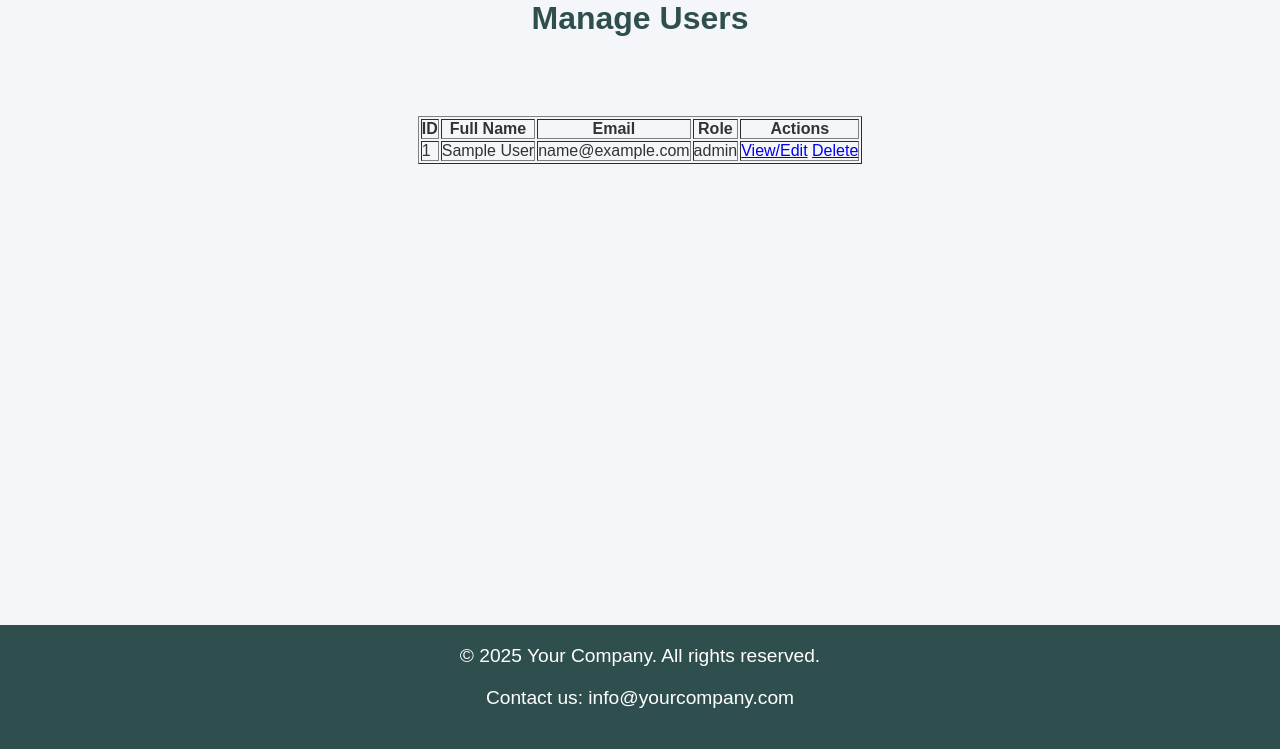
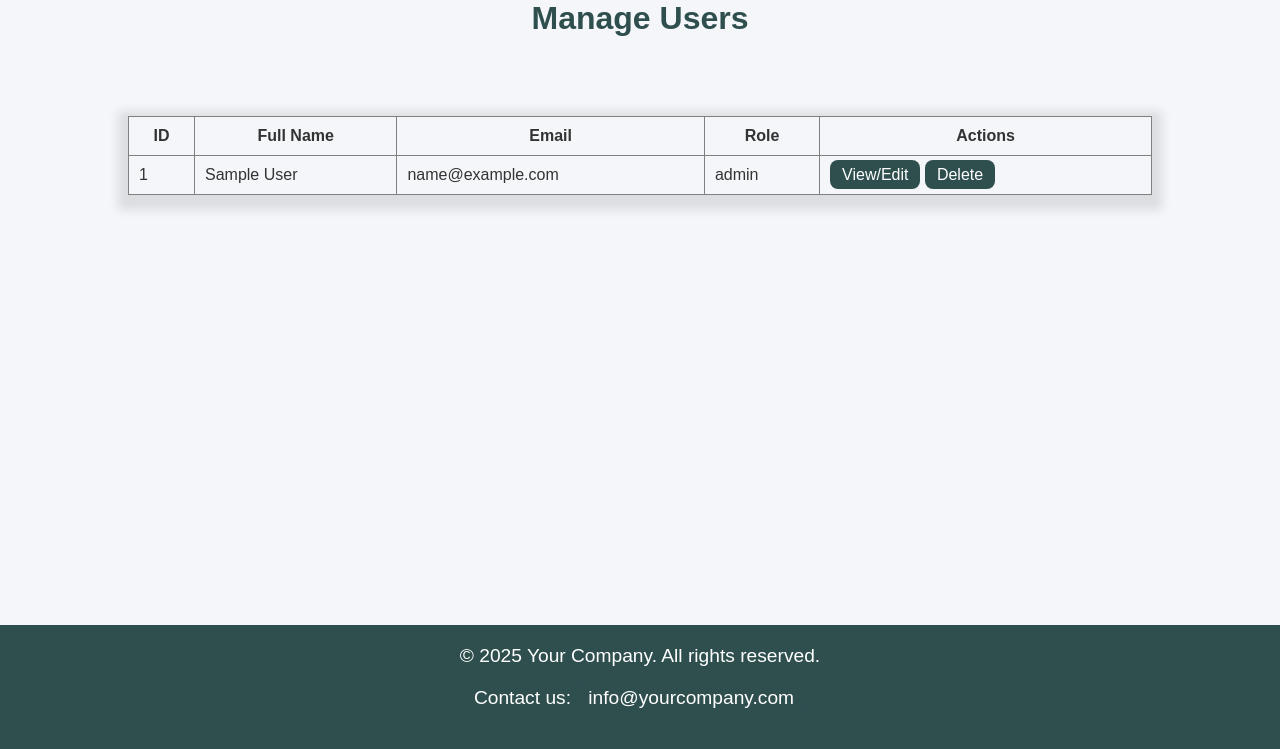
Before and after one commit to vikhyat9690/Employee-Management-System, a PHP site: page /modules/admin/manager_users.php in a window 1280 px wide. Shown: the part 51-800 px from the top of the page. Run offline with PHP 8.4, Linux system fonts and the light colour scheme; the visitor is signed in with stand-in values (Sample User, id 1); tables that the repository leaves empty or names only in its code hold one stand-in row (values such as "Sample post"); a stand-in replaces the project's code that opens the database connection.

Commit message:
Complete

```diff
--- a/assets/style/manage_users.css
+++ b/assets/style/manage_users.css
@@ -67,6 +67,9 @@ form {
     display: flex;
     flex-direction: column;
     width: 40%;
+    margin-top: 7%;
+    box-shadow: 0 5px 10px 10px rgba(0, 0, 0, 0.1);
+    padding: 30px;
 }
 
 .form-group {
@@ -140,3 +143,29 @@ footer a:hover {
     justify-content: center;
     align-items: center;
 }
+
+table {
+    width: 80%;
+    border-collapse: collapse;
+    box-shadow: 0 5px 10px 10px rgba(0, 0, 0, 0.1);
+}
+
+td{
+    padding: 10px;
+}
+
+th{
+    padding: 10px;
+}
+
+a {
+    text-decoration: none;
+    background: #2f4f4f;
+    color: white;
+    padding: 6px 12px;
+    border-radius: 8px;
+}
+
+a:hover {
+    background: #1c2d2d;
+}
--- a/modules/admin/manage_user.php
+++ b/modules/admin/manage_user.php
@@ -38,8 +38,8 @@ $user = $stmt->get_result()->fetch_assoc();
         </ul>
     </nav>
     <div class="main-container">
-        <h1>Manage User</h1>
         <form action="manage_user_handler.php" method="POST">
+            <h1>Manage User</h1>
             <input type="hidden" name="id" value="<?php echo $user['id']; ?>">
             <label>Full Name:</label>
             <input type="text" name="full_name" value="<?php echo htmlspecialchars($user['full_name']); ?>" required><br>
```
